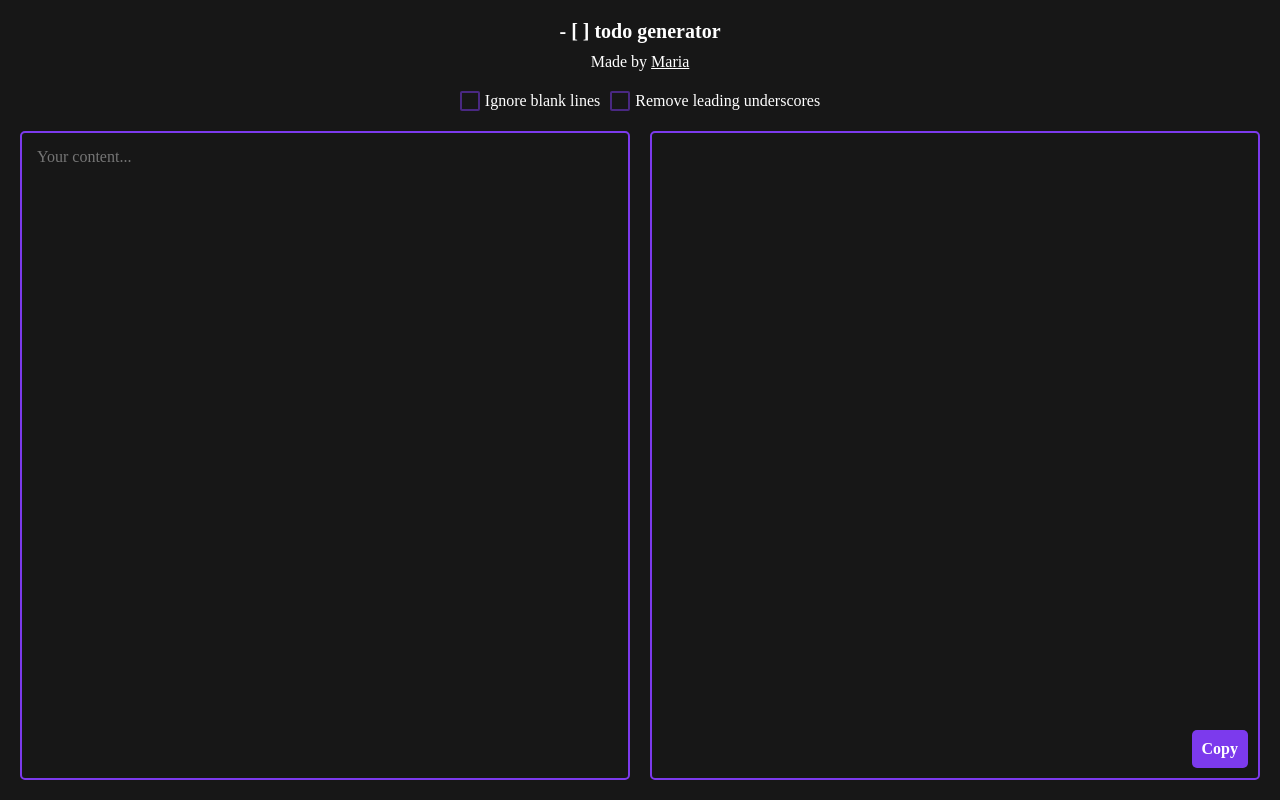
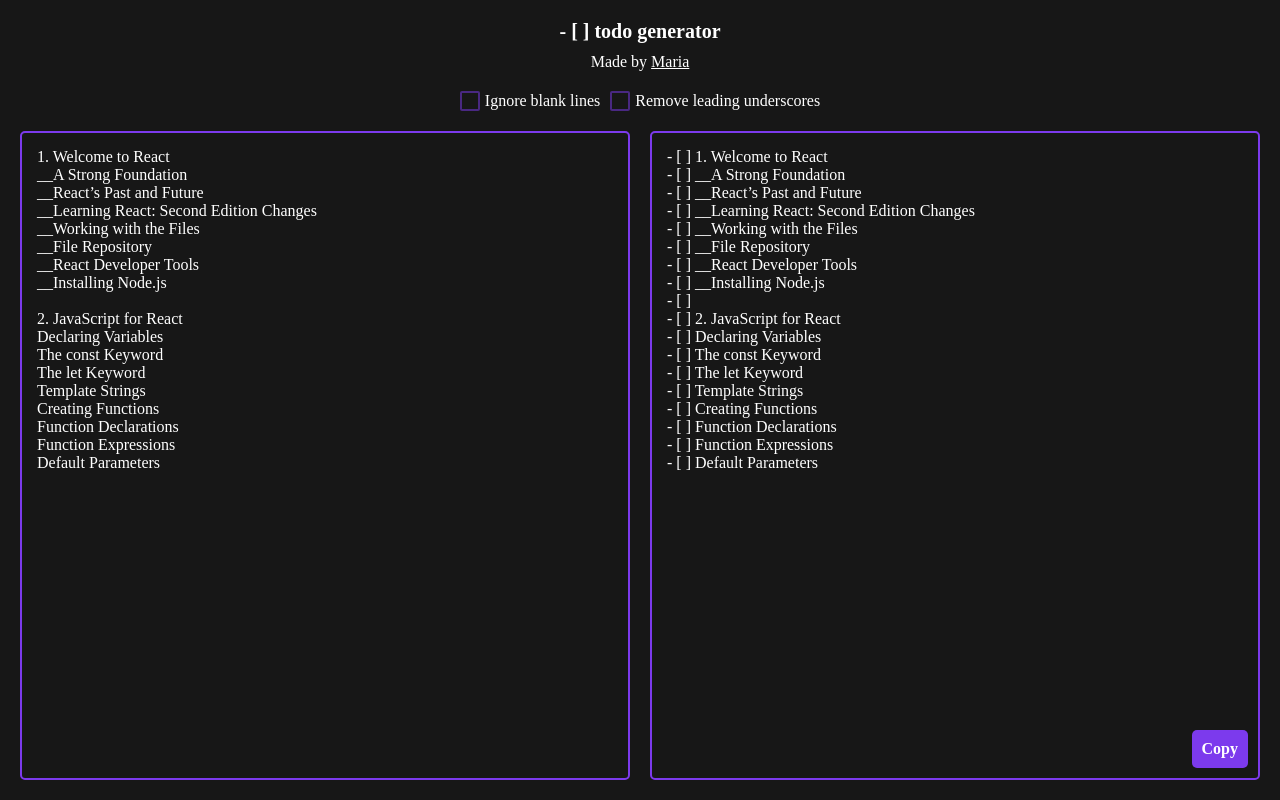
Before and after one commit to Globalkmaria/generateTodo, a React (Vite) app: page / in a window 1280 px wide. Built offline with nearby package versions, Linux system fonts and the light colour scheme.

Commit message:
feature : add sample data

```diff
--- a/src/App.tsx
+++ b/src/App.tsx
@@ -5,6 +5,7 @@ import "./styles/common.scss";
 import "./App.scss";
 
 import { generateTodo } from "./utils";
+import { SAMPLE_CONTENT } from "./const";
 
 export interface Options {
   ignoreBlankLines: boolean;
@@ -12,7 +13,7 @@ export interface Options {
 }
 
 function App() {
-  const [content, setContent] = useState("");
+  const [content, setContent] = useState(SAMPLE_CONTENT);
   const [copiedState, setCopiedState] = useState(false);
   const [options, setOptions] = useState({
     ignoreBlankLines: false,
--- /dev/null
+++ b/src/const.ts
@@ -0,0 +1,18 @@
+export const SAMPLE_CONTENT = `1. Welcome to React
+__A Strong Foundation
+__React’s Past and Future
+__Learning React: Second Edition Changes
+__Working with the Files
+__File Repository
+__React Developer Tools
+__Installing Node.js
+
+2. JavaScript for React
+Declaring Variables
+The const Keyword
+The let Keyword
+Template Strings
+Creating Functions
+Function Declarations
+Function Expressions
+Default Parameters`;
```
